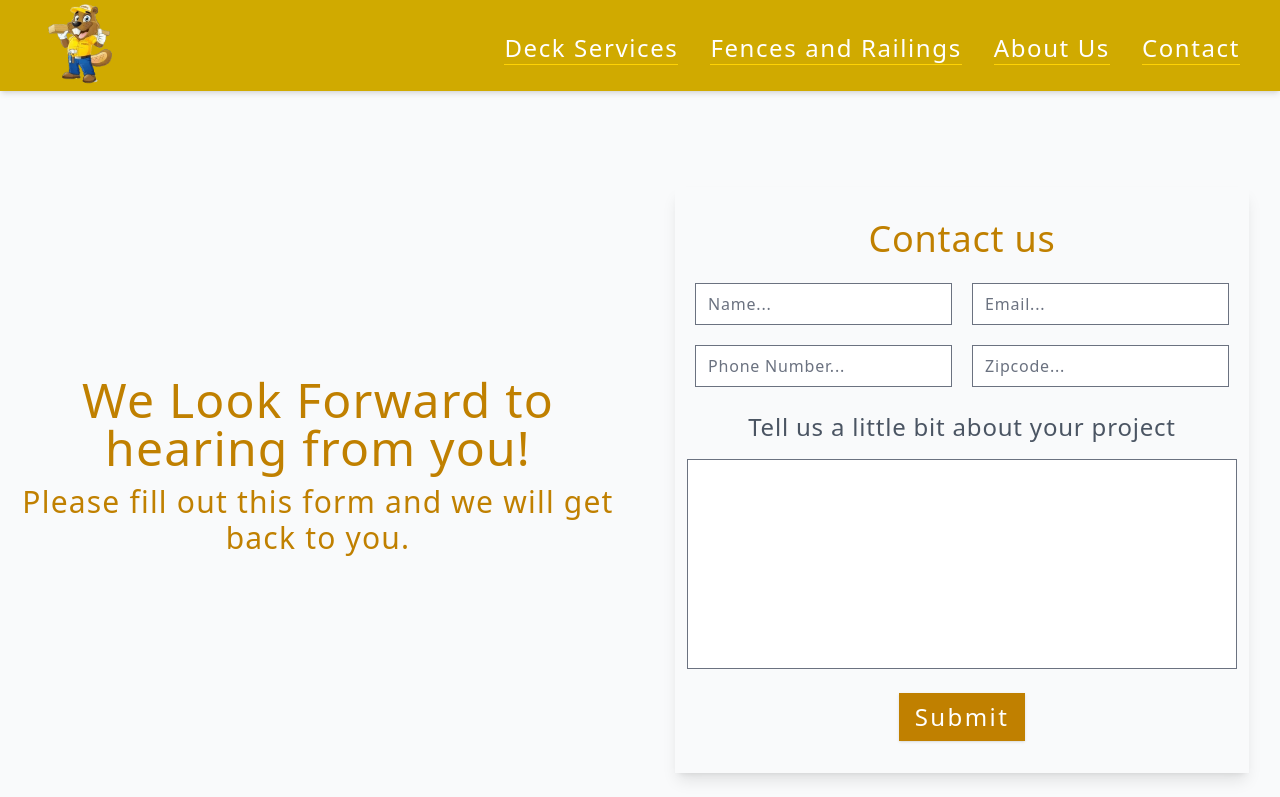
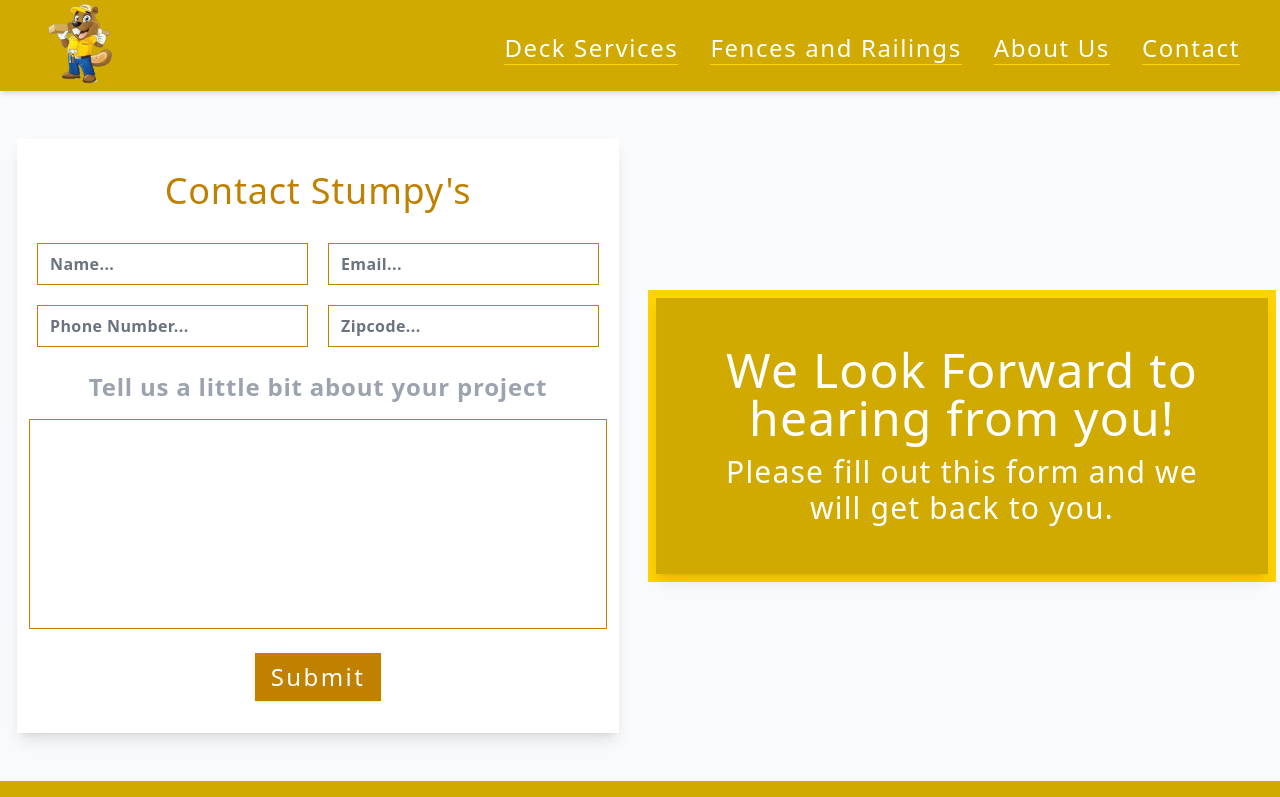
Before and after one commit to latz09/stumpys-decks, a Next.js app: page /contact-us in a window 1280 px wide. Shown: the top 797 px of the page. Built offline with nearby package versions, Linux system fonts and the light colour scheme.

Commit message:
form loooking good

```diff
--- a/components/contact/ContactForm.js
+++ b/components/contact/ContactForm.js
@@ -1,18 +1,20 @@
 import FormInput from '../utils/FormInput';
 
-const Form = () => {
+const ContactForm = () => {
 	return (
-		<form className='grid gap-6 place-items-center tracking-wider shadow-lg px-3 py-8'>
-			<h1 className='text-3xl md:text-4xl text-orange'>Contact us</h1>
+		<form className='grid gap-6 place-items-center tracking-wider shadow-lg px-3 py-8  bg-white'>
+			<h1 className='text-3xl md:text-4xl text-orange mb-2'>{`Contact Stumpy's`}</h1>
 			<div className='grid grid-cols-2 gap-5 place-items-center px-2'>
 				<FormInput type='text' placeholder='Name...' />
 				<FormInput type='email' placeholder='Email...' />
 				<FormInput type='tel' placeholder='Phone Number...' />
 				<FormInput type='text' placeholder='Zipcode...' />
 			</div>
-			<div className="w-full text-center grid gap-4">
-				<h1 className="text-2xl text-gray-600">Tell us a little bit about your project</h1>
-				<textarea className='w-full resize-none' rows='8'></textarea>
+			<div className='w-full text-center grid gap-4'>
+				<h1 className='text-2xl text-gray-400 font-bold'>
+					Tell us a little bit about your project
+				</h1>
+				<textarea className='w-full resize-none inputs' rows='8'></textarea>
 			</div>
 			<div>
 				<button className='btn px-4 py-2 text-2xl bg-orange text-white tracking-widest '>
@@ -23,4 +25,4 @@ const Form = () => {
 	);
 };
 
-export default Form;
+export default ContactForm;
--- a/components/utils/FormInput.js
+++ b/components/utils/FormInput.js
@@ -1,7 +1,7 @@
 const FormInput = ({ type, placeholder }) => {
 	return (
-		<div>
-			<input type={type} placeholder={placeholder} />
+		<div className="text-black">
+			<input type={type} placeholder={placeholder} className="inputs" />
 		</div>
 	);
 };
--- a/pages/contact-us.js
+++ b/pages/contact-us.js
@@ -1,17 +1,19 @@
-import Form from '../components/contact/ContactForm';
+import ContactForm from '../components/contact/ContactForm';
 
 const Contact = () => {
 	return (
-		<div className='bg-gray-50 py-12'>
+		<div className='bg-gray-50 '>
 			<div className='max-w-7xl mx-auto grid py-12 px-1 '>
 				<div className='grid md:grid-cols-2 gap-4 place-items-center'>
-					<div className='grid justify-items-center gap-3 text-3xl md:text-5xl tracking-wide text-orange pb-7 text-center mx-1'>
-						<h1>We Look Forward to hearing from you!</h1>
-						<span className='text-xl md:text-3xl'>
-							Please fill out this form and we will get back to you.
-						</span>
+					<ContactForm />
+					<div className="bg-yellow-400 p-2">
+						<div className='grid justify-items-center gap-3 text-3xl md:text-5xl tracking-wide  text-center bg-yellow-600 text-white p-12  shadow-lg '>
+							<h1 className=''>We Look Forward to hearing from you!</h1>
+							<span className='text-xl md:text-3xl'>
+								Please fill out this form and we will get back to you.
+							</span>
+						</div>
 					</div>
-					<Form />
 				</div>
 			</div>
 		</div>
--- a/styles/globals.css
+++ b/styles/globals.css
@@ -11,4 +11,7 @@
 	.onhover {
 		@apply transition duration-700;
 	}
+	.inputs {
+		@apply text-black font-bold tracking-wide focus:ring-1 focus:ring-orange border border-orange
+	}
 }
```
